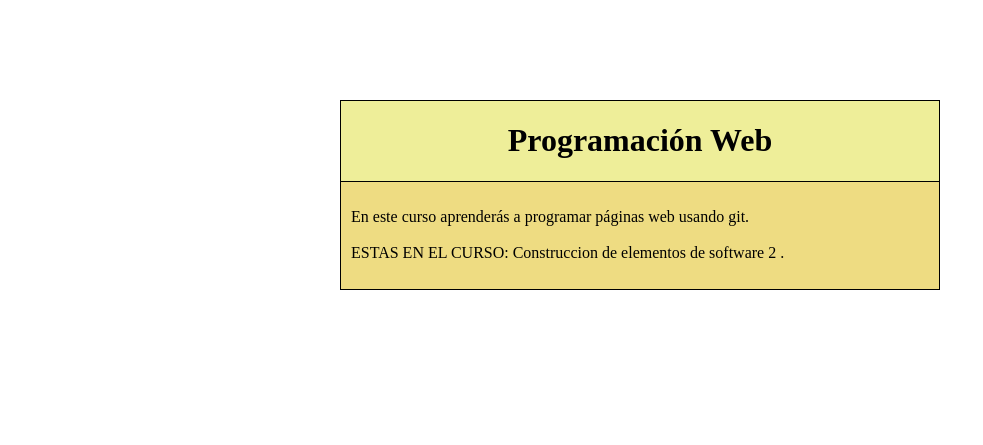
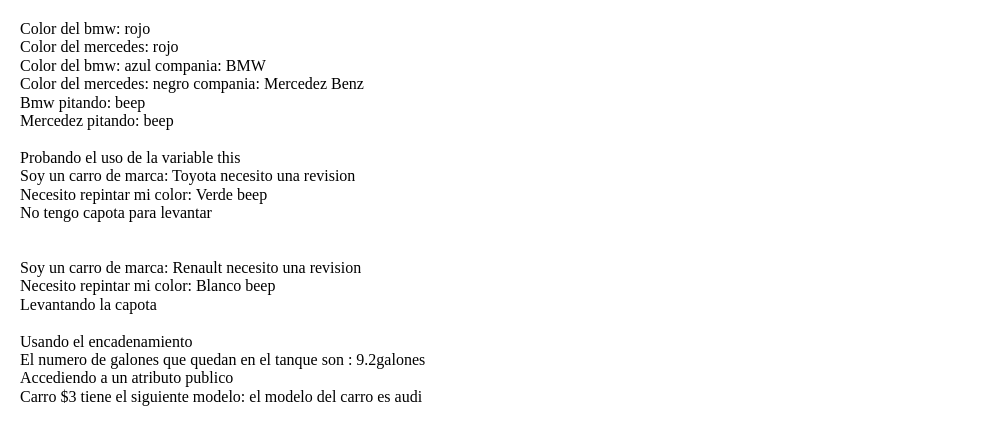
Before and after one commit to Te0MSK/proyecto01, a PHP site: page / in a window 1280 px wide. Shown: the top 445 px of the page, without its empty margins (0-983 px from the left). Run offline with PHP 8.4, Linux system fonts and the light colour scheme.

Commit message:
cambios hasta el cuarto video

```diff
--- /dev/null
+++ b/Car.php
@@ -0,0 +1,56 @@
+<?php
+class Car{
+
+public $empresa;
+public $color = "rojo";
+public $tieneCapota = true;
+public $contenidoTanque;
+private $modelo;
+
+
+private $modelos_permitidos = array("audi","mazda","mercedez","lamborghini");
+
+public function pitar(){
+    return "beep";
+}
+
+public function pedirRevision(){
+    echo "<br/>Soy un carro de marca: " . $this->empresa . " necesito una revision
+    <br/> Necesito repintar mi color: ".$this->color. " " .$this ->pitar();
+}
+
+public function levantarCapota(){
+    if($this-> tieneCapota) echo"<br/>Levantando la capota";
+        else echo "<br/>No tengo capota para levantar";
+
+}
+//agrega galones de gasolina
+public function llenar($cantidad){
+    $this-> contenidoTanque+= $cantidad;
+    return $this;
+
+}
+//extrae galones de gasolina cuz he can move
+public function correr($kilometros){
+    $galonesConsumidos = $kilometros/50;
+    $this-> contenidoTanque-=$galonesConsumidos;
+    return $this;
+}
+
+public function getModelo(){
+
+return "el modelo del carro es  ".$this -> modelo;
+
+
+}
+
+public function setModelo($mod){
+
+
+    if(in_array($mod, $this->modelos_permitidos)) $this -> modelo = $mod;
+    else $this -> modelo = "sin definir";
+
+
+}
+
+}
--- a/css/estilos.css
+++ b/css/estilos.css
@@ -1,29 +1,3 @@
-#envoltura{
-
-width: 600px;
-margin: 0 auto;
-
-
+body{
+    padding: 20px;
 }
-
-header{
-
-border: 1px solid #000;
-background-color: #ee9;
-text-align: center;
-margin-top: 100px;
-}
-
-#main{
-
-border-left: 1px solid #000;
-border-bottom: 1px solid #000;
-border-right: 1px solid #000;
-background-color: #eedc82;
-text-align:  justify;
-text-justify: inter-word;
-padding: 10px;
-
-
-
-}
--- a/index.php
+++ b/index.php
@@ -1,42 +1,78 @@
 <!DOCTYPE html>
 <html lang="es">
+<head>
+   <title>Clases y objetos</title>
+  <meta charset ="utf-8"
+  <meta name="viewport" content="width=device-width , initial-scale=1 , maximum-scale=1" />
+  <link rel="stylesheet" type="text/css" href="css/normalize.css"/>
+  <link rel="stylesheet" type="text/css" href="css/estilos.css"/>
+</head>
+<body>
+ <?php
+require 'Car.php';
 
-<head>
-<title>PROYECTO HEROKU</title>
-<meta charset="utf.8"/>
-<link rel="stylesheet" content="text/css" href="css/normalize.css" />
-<link rel="stylesheet" content="text/css" href="css/estilos.css" />
-</head>
+ ?>
+ <?php
 
-<body>
+ $bmw = new Car(); //instanciuacion
+ $mercedes = new Car();
+ $audi = new Car();
 
-<div id="envoltura">
-<header>
-    <h1>Programaci&oacute;n Web</h1>
-</header>
-<div id="main">
-    <p>
+echo "Color del bmw: $bmw->color";
+echo "<br/>";
+echo "Color del mercedes: $mercedes->color";
 
-    En este curso aprender&aacute;s a programar p&aacute;ginas web usando git.
-    <?php
+$bmw -> color ="azul";
+$bmw ->empresa = "BMW";
+
+$mercedes -> color ="negro";
+$mercedes ->empresa = "Mercedez Benz";
+
+echo "<br/>";
+echo "Color del bmw: $bmw->color compania: $bmw->empresa";
+echo "<br/>";
+echo "Color del mercedes: $mercedes->color compania: $mercedes->empresa";
+echo "<br/>";
+echo "Bmw pitando: " .$bmw->pitar();
+echo "<br/>";
+echo "Mercedez pitando: " .$mercedes->pitar();
+
+echo "<br/><br/> Probando el uso de la variable this";
+
+$carro1 = new Car;
+$carro2 = new Car();
+
+$carro1->tieneCapota=false;
+$carro1->empresa="Toyota";
+$carro1->color="Verde";
 
 
-  $curso = "Construccion de elementos de software 2 ";
-  echo"<br /> <br /> ESTAS EN EL CURSO: $curso ."
+$carro2->empresa="Renault";
+$carro2->color="Blanco";
+
+$carro1->pedirRevision();
+$carro1->levantarCapota();
+
+echo "<br/><br/>";
+$carro2 ->pedirRevision();
+$carro2 ->levantarCapota();
+echo "<br/><br/> Usando el encadenamiento";
+$carro3= new Car();
+$gasolina = $carro3 -> llenar(10) -> correr(40) -> contenidoTanque;
+
+echo "<br/>El numero de galones que quedan en el tanque son : ". $gasolina . "galones";
 
 
 
-    ?>
-    </p>
-</div>
+echo "<br /<br /> Accediendo a un atributo publico";
+
+$carro3 ->setModelo ("audi") ;
+
+//$carro3 -> modelo = "Audi";
 
 
+echo "<br/> Carro  \$3 tiene el siguiente modelo: ".$carro3 -> getModelo();
+
+ ?>
 </body>
-
-
-
-
-
-
-
-</html>
+    </html>
```
